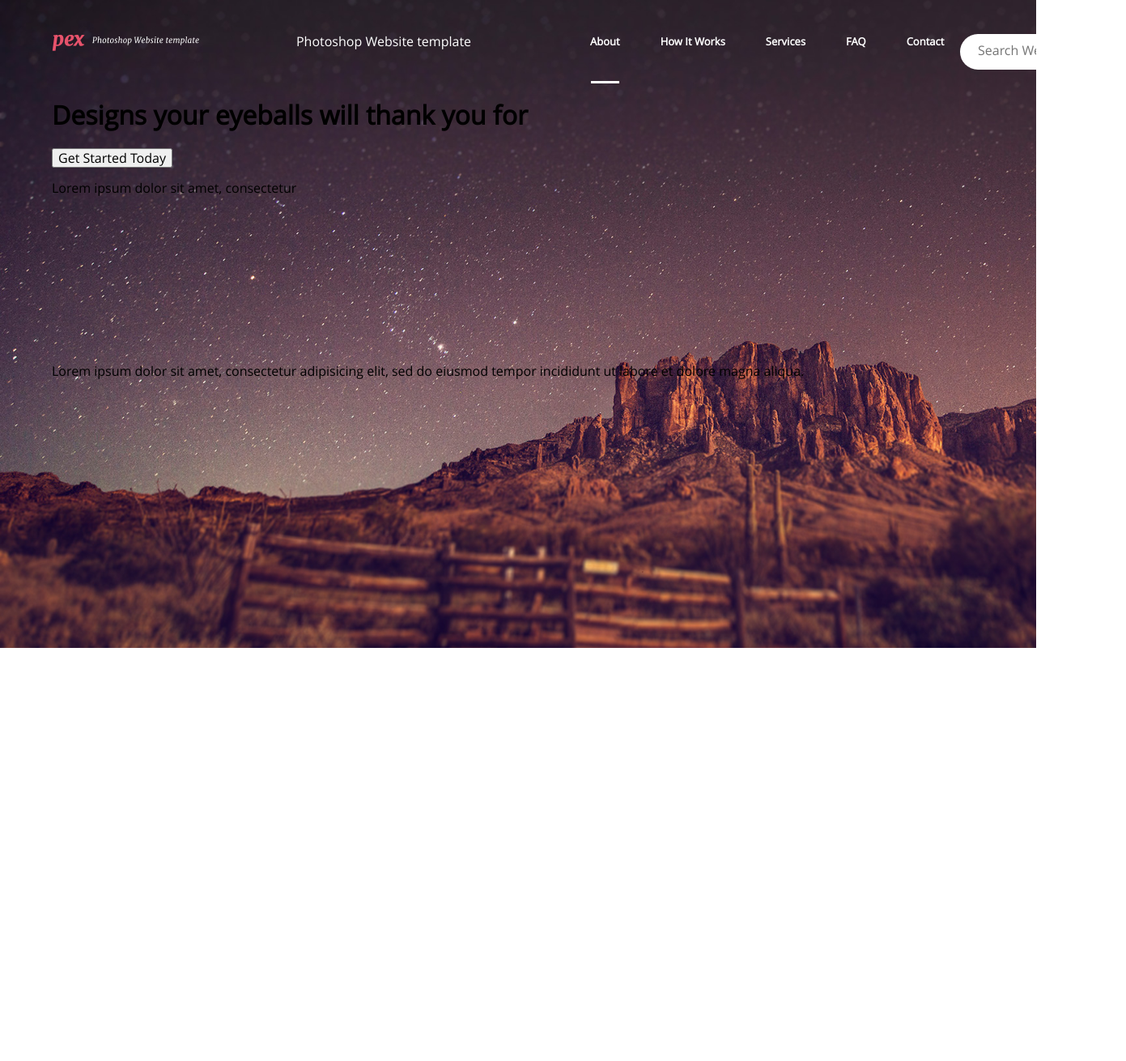
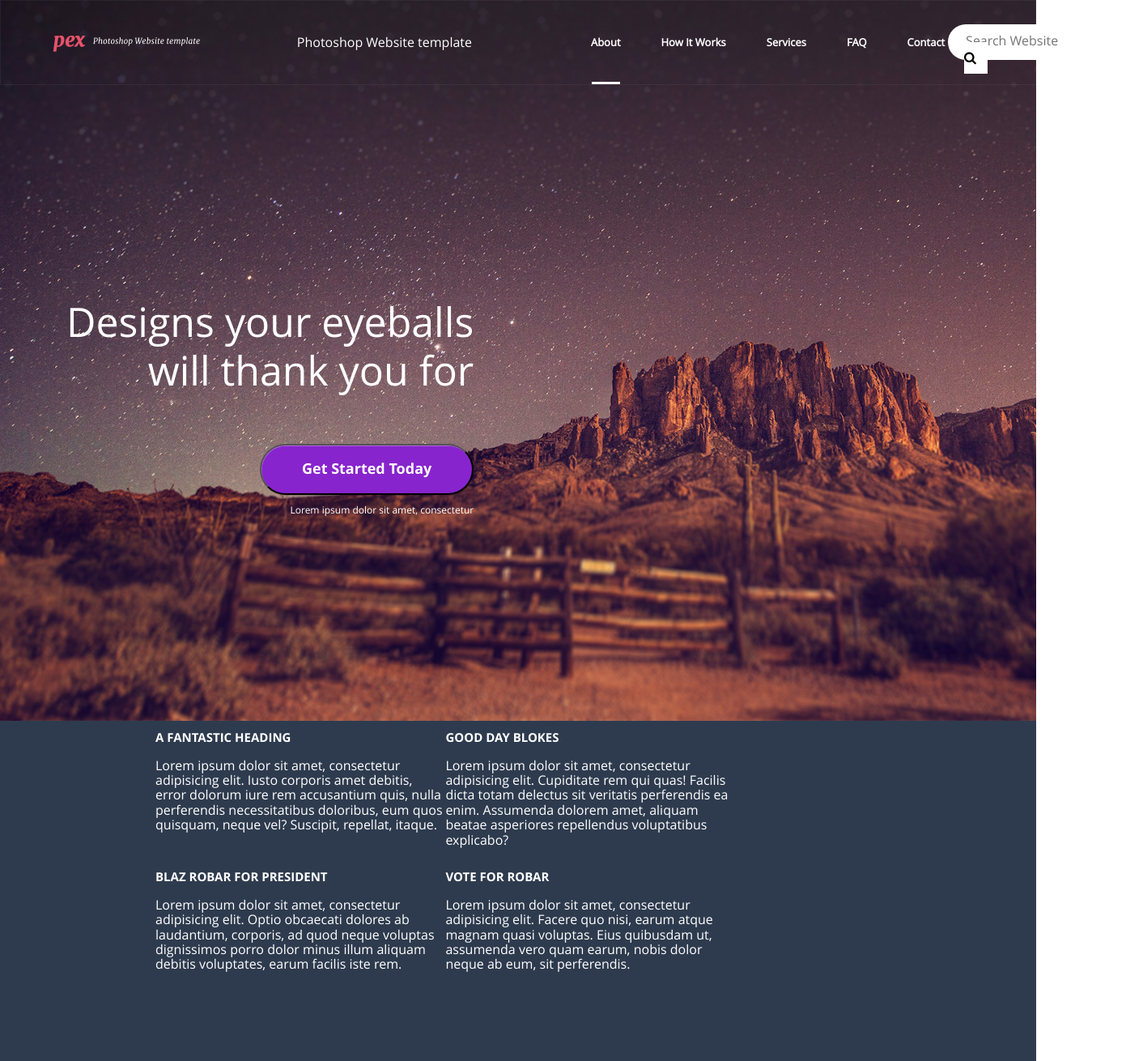
Before and after one commit to ABidanec/pex9, a website: page app/index.html in a window 1280 px wide. Shown: the top 1310 px of the page at 81% size, 1391 px wide, since content can reach past the window. Before the commit the page ends 816 px from the top, so only its background shows below. Drawn offline with nearby package versions, Linux system fonts and the light colour scheme.

Commit message:
Верстка после шапки

```diff
--- a/app/css/main.css
+++ b/app/css/main.css
@@ -17,7 +17,7 @@
 }
 
 /*footer bottom*/
-html, body{
+/*html, body{
 	height: 100%;
 }
 
@@ -28,7 +28,7 @@ html, body{
 	overflow: hidden;
 }
 
-	.lwrapper:after{
+	.l-wrapper:after{
 		content: " ";
 		display: block;
 		height: 367px;
@@ -36,7 +36,7 @@ html, body{
 .b-footer{
 	min-height: 367px;
 	margin: -367px 0 0 0;
-}
+}*/
 /*end footer bottom*/
 
 body{
@@ -57,31 +57,14 @@ body{
 }
 /*end clearfix*/
 
-/*footer bottom */
-html,
-body{
-  height: 100%
+/*none border focus in button*/
+button,
+button:active,
+button:focus {
+    outline: none;
 }
+/* end none border focus in button*/
 
-.wrapper{
-	position: relative;
-	min-height: 100%;
-	height: auto !important;
-	overflow: hidden;
-}
-
-	.wrapper:after{
-		content:" ";
-		display: block;
-		height:189px; // на высоту футера
-	}
-
-.footer{
-	height:189px;
-	margin: -189px 0 0;
-	zoom:1;
-}
-/* end footer bottom */
 
 ul{
 	padding: 0;
@@ -92,7 +75,7 @@ ul{
 /*b-header*/
 .b-header{
 	height: 890px;
-	background: url("../img/bg-header.jpg") no-repeat;
+	background: url("../img/bg-header.jpg") no-repeat 50% 0;
 	background-size: cover;
 }
 
@@ -100,6 +83,7 @@ ul{
 	.b-top-header{
 		min-height: 103px;
 		color: #fff;
+		border: 1px solid rgba(255, 255, 255, .05);
 	}
 
 		.b-logo,
@@ -147,7 +131,8 @@ ul{
 						padding: 44px 25px;
 					}
 		.b-top-search{
-			right: -190px;
+			top: 29px;
+			right: -176px;
 			width: 180px;
 			height: 24px;
 			border-radius: 25px;
@@ -163,7 +148,7 @@ ul{
 			}
 
 			.b-top-search__input_request{
-				width: 100px;
+				width: 150px;
 			}
 
 				.b-top-search__input_request::-webkit-input-placeholder,
@@ -177,17 +162,68 @@ ul{
 
 
 			.b-top-search__input_button{
+				margin: -8px 0 0 0;
 				font-family: "FontAwesome";
+				cursor: pointer;
+				padding: 10px 14px 10px 0;
+			}
+	/*end b-top-header*/
 
+	/*b-bottom-header*/
+	.b-bottom-header{
+		text-align: right;
+		padding: 263px 0 0 15px;
+		color: #fff;
+		font-family: 'open_sansregular', sans-serif;
+
+	}
+		.b-bottom-header__content{
+			width: 507px;
+		}
+
+			.b-bottom-header__head{
+				font-size: 50px;
+				line-height: 60px;
+				margin:0 0 60px 0;
+				font-weight: 400;
 			}
 
 
+			.b-button{
+				color: #fff;
+				font-family: 'open_sansbold', 'open_sansregular', sans-serif;
+				font-weight: 700;
+				font-size: 18px;
+				background: #8824cd;
+				box-shadow: 0.5px 0.866px 0px 0px rgba(0, 0, 0, 0.2), inset 0.5px 0.866px 0px 0px rgba(255, 255, 255, 0.4);
+				padding: 19px 50px;
+				border-radius: 50px;
+			}
 
+			.b-bottom-header__desc p{
+				font-size: 12px;
+			}
+	/*end b-bottom-header*/
+/*end b-header*/
 
+/*b-features*/
+.b-features{
+	min-height: 510px;
+	background: #2e3b4e;
+	color: #fff;
+}
+	.b-features_center{
+		min-width: 820px;
+		width: 70%;
+	}
 
-
-
-
-	/*end b-top-header*/
-
-/*end b-header*/
+	.b-features__item{
+		float: left;
+		width: 40%;
+	}
+		.b-features__head{
+			font-family: 'open_sansbold', 'open_sansregular', sans-serif;
+			text-transform: uppercase;
+			font-size: 15px;
+		}
+/*end b-features*/
--- a/app/index.html
+++ b/app/index.html
@@ -63,8 +63,8 @@
 		<!-- b-bottom-header -->
 	</header>
 
-	<section class="b-features">
-		<div class="l-center">
+	<section class="b-features clearfix">
+		<div class="l-center b-features_center">
 			<ul class="b-features__list">
 				<li class="b-features__item">
 					<h2 class="b-features__head">A fantastic heading</h2>
```
